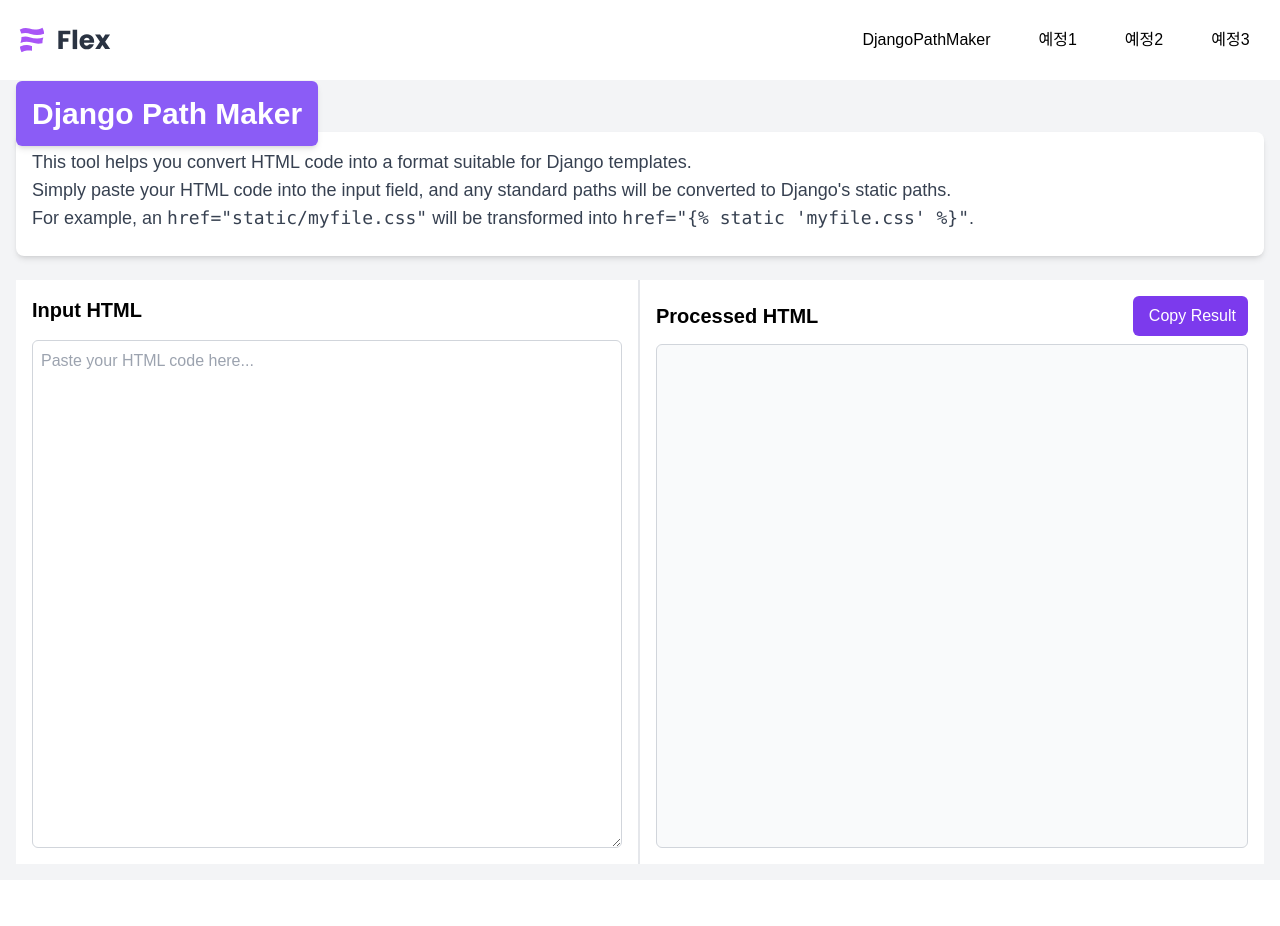
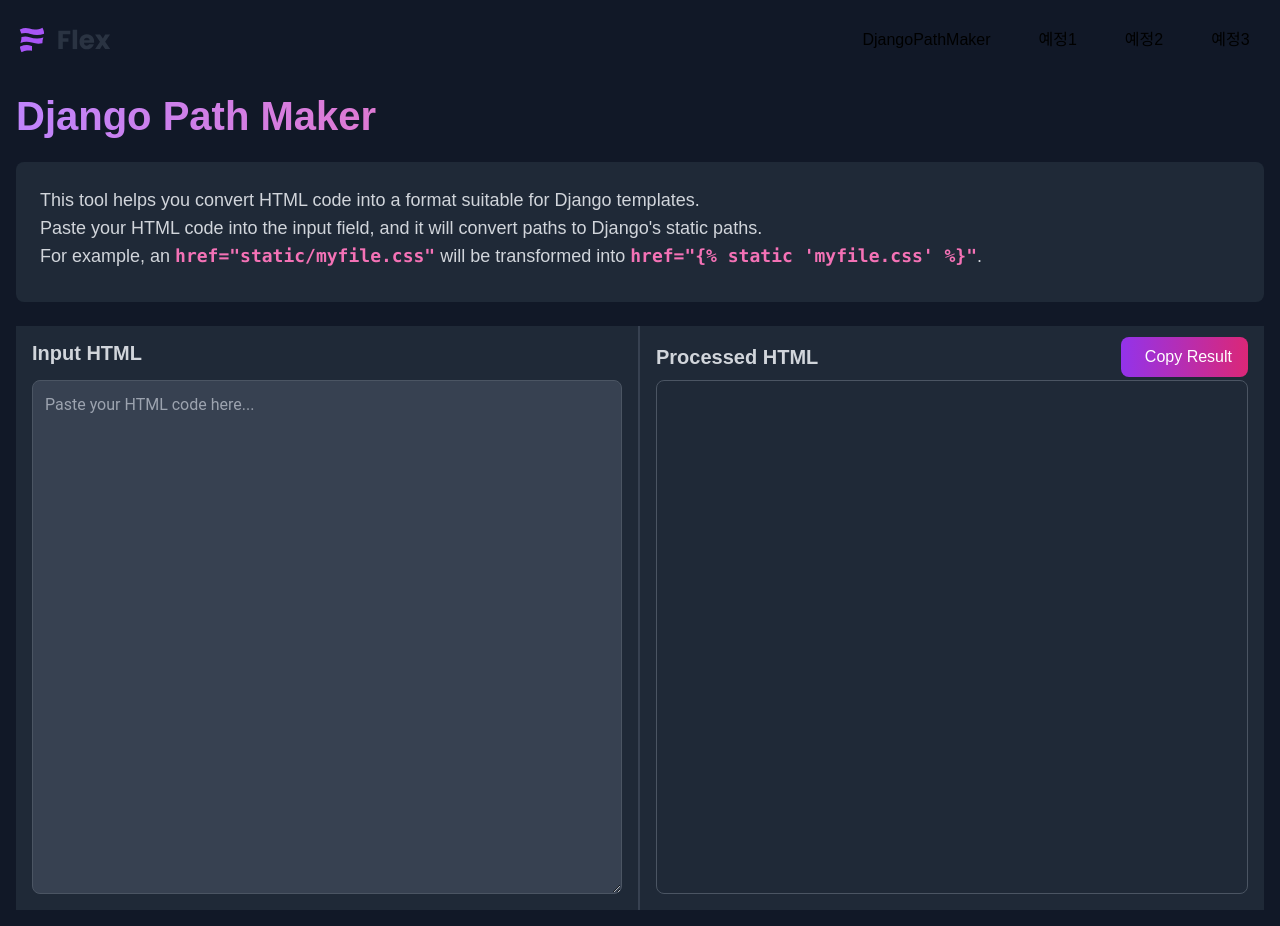
Before and after one commit to YoHaiYo/WebUtilify, a Vue app: page /DjangoPathMaker in a window 1280 px wide. Before the commit the page ends 880 px from the top, so only its background shows below. Built offline with nearby package versions, Linux system fonts and the light colour scheme.

Commit message:
장고패스메이커 스타일세련되게, 다크테마로 변경

```diff
--- a/index.html
+++ b/index.html
@@ -6,7 +6,7 @@
     <meta name="viewport" content="width=device-width, initial-scale=1.0" />
     <title>Vue_Tailwind_Setting</title>
   </head>
-  <body>
+  <body class="bg-gray-900">
     <div id="app"></div>
     <script type="module" src="/src/main.js"></script>
   </body>
--- a/src/App.vue
+++ b/src/App.vue
@@ -12,4 +12,7 @@
 import Footer from "./components/Footer.vue";
 </script>
 
-<style scoped lang="scss"></style>
+<style scoped lang="scss">
+body {
+}
+</style>
--- a/src/pages/DjangoPathMaker.vue
+++ b/src/pages/DjangoPathMaker.vue
@@ -1,51 +1,55 @@
 <template>
-  <div class="flex flex-col h-screen bg-gray-100">
+  <div class="flex flex-col h-screen">
     <div class="container mx-auto p-4 flex-grow">
       <h1
-        class="inline text-3xl font-bold mb-2 bg-violet-500 text-white p-4 rounded-md shadow-md"
+        class="text-4xl font-extrabold text-transparent bg-clip-text bg-gradient-to-r from-purple-400 via-pink-400 to-red-400 mb-4"
+        style="height: 50px"
       >
         Django Path Maker
       </h1>
-      <div class="bg-white p-4 rounded-lg shadow-md mb-6">
-        <p class="mb-2 text-lg text-gray-700">
+
+      <div class="bg-gray-800 p-6 rounded-lg mb-6">
+        <p class="mb-2 text-lg text-gray-300">
           This tool helps you convert HTML code into a format suitable for
           Django templates.
           <br />
-          Simply paste your HTML code into the input field, and any standard
-          paths will be converted to Django's static paths.
+          Paste your HTML code into the input field, and it will convert paths
+          to Django's static paths.
           <br />
           For example, an <code>href="static/myfile.css"</code> will be
           transformed into <code>href="{% static 'myfile.css' %}"</code>.
         </p>
       </div>
+
       <div class="flex flex-col lg:flex-row overflow-hidden">
         <div
-          class="left-panel bg-white border-r-2 border-gray-200 p-4 flex flex-col w-full lg:w-1/2"
+          class="left-panel bg-gray-800 border-r-2 border-gray-700 p-4 flex flex-col w-full lg:w-1/2"
         >
-          <div class="flex justify-between items-center mb-2">
-            <h2 class="text-xl font-semibold mb-2">Input HTML</h2>
+          <div class="wu-height flex justify-between items-center mb-2">
+            <h2 class="text-xl font-semibold text-gray-300 mb-2">Input HTML</h2>
           </div>
           <textarea
             v-model="inputHtml"
             @input="processHtml"
-            class="flex-grow p-2 border border-gray-300 rounded-md focus:outline-none focus:ring-2 focus:ring-violet-500"
+            class="flex-grow p-3 bg-gray-700 text-gray-200 border border-gray-600 rounded-lg focus:outline-none focus:ring-2 focus:ring-pink-500"
             placeholder="Paste your HTML code here..."
           ></textarea>
         </div>
-        <div class="right-panel bg-white p-4 flex flex-col w-full lg:w-1/2">
-          <div class="flex justify-between items-center mb-2">
-            <h2 class="text-xl font-semibold">Processed HTML</h2>
+
+        <div class="right-panel bg-gray-800 p-4 flex flex-col w-full lg:w-1/2">
+          <div class="wu-height flex justify-between items-center mb-2">
+            <h2 class="text-xl font-semibold text-gray-300">Processed HTML</h2>
             <button
-              class="copy-button flex items-center bg-violet-600 text-white px-3 py-2 rounded-md hover:bg-violet-700 focus:outline-none focus:ring-2 focus:ring-blue-500"
+              class="copy-button flex items-center bg-gradient-to-r from-purple-600 to-pink-600 text-white px-4 py-2 rounded-lg hover:from-purple-700 hover:to-pink-700 focus:outline-none focus:ring-2 focus:ring-blue-500"
               @click="copyToClipboard"
             >
-              <i class="fas fa-copy mr-1"></i>
+              <i class="fas fa-copy mr-2"></i>
               <span>{{ copyText }}</span>
             </button>
           </div>
           <pre
-            class="flex-grow p-2 border border-gray-300 rounded-md overflow-auto bg-gray-50"
-            v-text="outputHtml"
+            class="flex-grow p-3 bg-gray-700 text-gray-100 border border-gray-600 rounded-lg overflow-auto"
+            v-html="outputHtml"
           ></pre>
         </div>
       </div>
@@ -62,27 +66,33 @@
 
 const processHtml = () => {
   let processedHtml = inputHtml.value;
+  let highlightedHtml = processedHtml;
 
+  // Django static 로딩 태그 추가
   if (!processedHtml.includes("{% load static %}")) {
     processedHtml = "{% load static %}\n" + processedHtml;
   }
 
-  processedHtml = processedHtml.replace(/href="([^"]*)"/g, (match, p1) => {
+  // href 변환 및 하이라이트
+  highlightedHtml = processedHtml.replace(/href="([^"]*)"/g, (match, p1) => {
     let cleanedPath = p1.replace(/^[^static]*static\/?/, "");
-    return `href="{% static '${cleanedPath}' %}"`;
+    const newHref = `href="{% static '${cleanedPath}' %}"`;
+    return `<span style="background-color: #f472b6;">${newHref}</span>`;
   });
 
-  processedHtml = processedHtml.replace(/src="([^"]*)"/g, (match, p1) => {
+  // src 변환 및 하이라이트
+  highlightedHtml = highlightedHtml.replace(/src="([^"]*)"/g, (match, p1) => {
     let cleanedPath = p1.replace(/^[^static]*static\/?/, "");
-    return `src="{% static '${cleanedPath}' %}"`;
+    const newSrc = `src="{% static '${cleanedPath}' %}"`;
+    return `<span style="background-color: #f472b6;">${newSrc}</span>`;
   });
 
-  outputHtml.value = processedHtml;
+  outputHtml.value = highlightedHtml;
 };
 
 const copyToClipboard = () => {
   navigator.clipboard
-    .writeText(outputHtml.value)
+    .writeText(outputHtml.value.replace(/<[^>]+>/g, "")) // HTML 태그 제거 후 복사
     .then(() => {
       copyText.value = "Copied!";
       setTimeout(() => {
@@ -106,8 +116,43 @@
 
 textarea,
 pre {
-  font-family: inherit; /* Ensure font consistency */
-  font-size: 1rem; /* Match font size */
-  line-height: 1.5; /* Match line height */
+  font-family: "Roboto", sans-serif; /* 세련된 폰트 사용 */
+  font-size: 1rem;
+  line-height: 1.5;
+}
+
+.wu-height {
+  height: 30px;
+}
+
+/* 타이틀을 세련되게 */
+h1 {
+  font-size: 2.5rem;
+  font-weight: 800;
+}
+
+/* 전체적인 스타일 조정 */
+button.copy-button {
+  transition: background-color 0.3s ease;
+}
+
+/* Dark 테마 스타일 */
+textarea {
+  background-color: #374151; /* 어두운 배경 */
+  color: #d1d5db; /* 밝은 텍스트 */
+}
+
+pre span {
+  font-weight: bold;
+}
+
+pre {
+  background-color: #1f2937; /* 어두운 배경 */
+  color: #f9fafb; /* 밝은 텍스트 */
+}
+
+code {
+  font-weight: bold;
+  color: #f472b6; /* 핑크색 포인트 */
 }
 </style>
```
Also changed, not shown: 1 other file (tests, documents, lock files or other folders).
